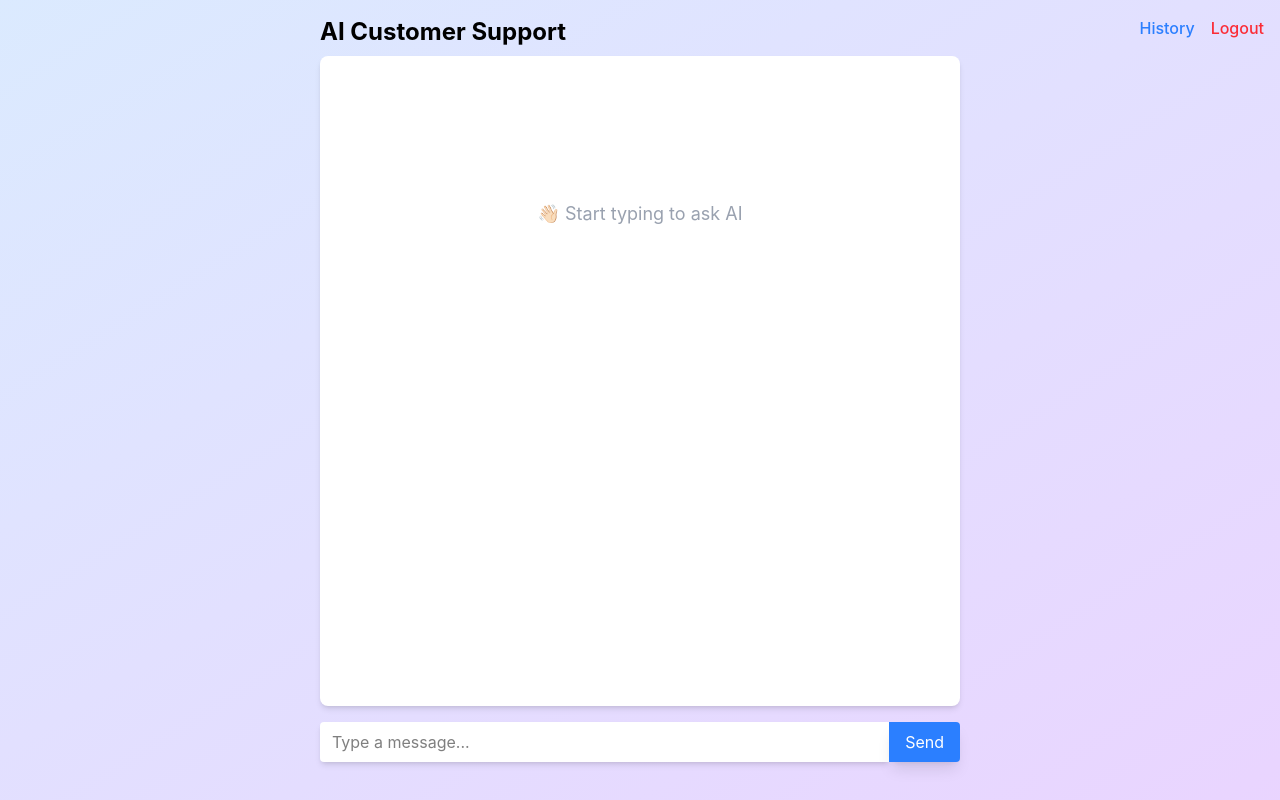
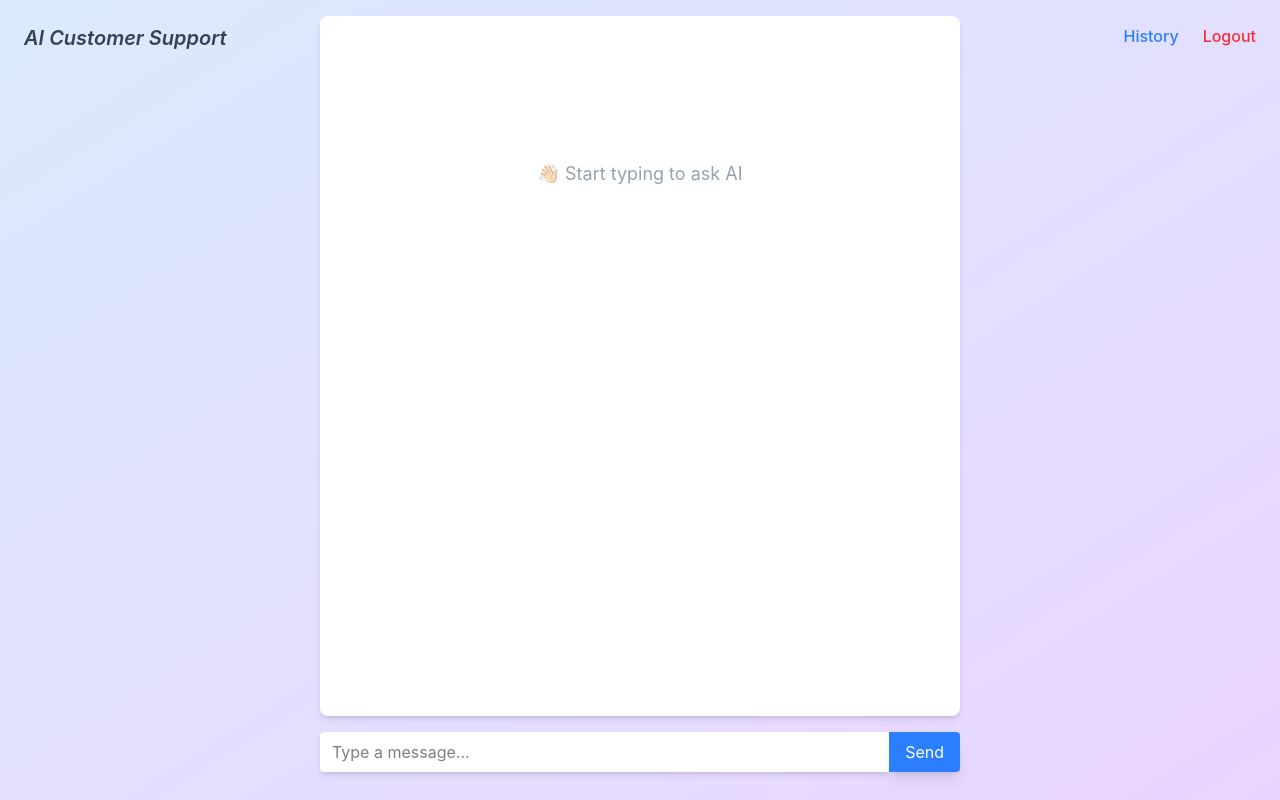
Before and after one commit to BhimaPavanTeja/AI-Customer-Support, a React (Create React App) app in the folder client/: page /chat in a window 1280 px wide. Built offline with nearby package versions, Linux system fonts and the light colour scheme; sample sign-in values are in the browser's storage.

Commit message:
Updated UI Works

```diff
--- a/client/src/components/Chat.js
+++ b/client/src/components/Chat.js
@@ -41,14 +41,16 @@ const Chat = observer(() => {
 
   return (
     <div className="fixed inset-0 w-full h-full flex flex-col bg-gradient-to-br from-blue-100 to-purple-200">
+      <div className="absolute left-6 top-6 text-xl text-center font-semibold italic text-gray-700">
+        AI Customer Support
+      </div>
       <div className="max-w-2xl w-full mx-auto flex flex-col flex-1 p-4">
-        <h1 className="text-2xl font-bold mb-2">AI Customer Support</h1>
         {/* Chat Container */}
-        <nav className="absolute top-4 right-4 mb-4 space-x-4">
+        <nav className="absolute top-6 right-6 mb-6 space-x-6">
           <Link to="/history" className="text-blue-500 font-medium hover:underline">History</Link>
           <Link to="/login" className="text-red-500 font-medium hover:underline">Logout</Link>
         </nav>
-        <div className="rounded-lg max-h-[calc(100vh-150px)] flex-1 overflow-y-auto p-4 bg-white shadow-md">
+        <div className="rounded-lg max-h-[calc(100vh-100px)] flex-1 overflow-y-auto p-4 bg-white shadow-md">
           {/* Placeholder */}
           {chatStore.messages.length === 0 && !chatStore.loading && (
             <div className="text-gray-400 text-lg text-center mt-32">
--- a/client/src/components/ChatHistory.js
+++ b/client/src/components/ChatHistory.js
@@ -33,13 +33,15 @@ function ChatHistory({ userId }) {
 
   return (
     <div className="min-h-screen w-full bg-gradient-to-br from-blue-100 to-purple-200">
+      <div className="absolute left-4 top-4 text-xl text-center font-semibold italic text-gray-700">
+        AI Customer Support
+      </div>
+      <nav className="absolute top-6 right-6 mb-6 space-x-6">
+        <Link to="/chat" className="text-blue-500 font-medium hover:underline">Go to Chat</Link>
+      </nav>
       <div className="max-w-2xl mx-auto p-4">
-        <h1 className="text-2xl font-bold mb-2">AI Customer Support</h1>
         <div className="flex justify-between items-center mb-4">
           <h3 className="text-xl font-semibold">🕘 Chat History</h3>
-          <Link to="/" className="text-blue-600 text-sm underline">
-            ← Back to Chat
-          </Link>
         </div>
 
         {loading ? (
@@ -49,7 +51,7 @@ function ChatHistory({ userId }) {
         ) : history.length === 0 ? (
           <p>No history found.</p>
         ) : (
-          <div className="bg-white p-4 rounded-lg shadow max-h-96 overflow-y-auto space-y-3">
+          <div className="bg-white p-4 rounded-lg shadow-md min-w-[calc(100vw-500px)] max-h-[calc(100vh-80px)] overflow-y-auto space-y-3">
             {history.map((msg, idx) => (
               <div key={idx} className={`flex ${msg.role === "user" ? "justify-end" : "justify-start"}`}>
                 <div className={`rounded px-4 py-2 text-sm ${msg.role === "user" ? "bg-blue-100" : "bg-green-100"}`}>
--- a/client/src/components/Login.js
+++ b/client/src/components/Login.js
@@ -38,19 +38,21 @@ function Login() {
       </h1>
       <div className="bg-white shadow-2xl rounded-2xl px-10 py-8 w-full max-w-sm">
         <div className="flex flex-col items-center mb-6">
-          <h1 className="text-2xl font-bold mb-2">AI Customer Support</h1>
+          <h1 className="text-2xl font-bold italic mb-2">AI Customer Support</h1>
           <p className="text-gray-500 text-sm mt-1">Sign in to your account</p>
         </div>
         <div className="space-y-4">
+          <label for="username" className="font-semibold">Username</label>
           <input
-            placeholder="Username"
+            placeholder="enter your username"
             value={username}
             onChange={(e) => setUsername(e.target.value)}
             className="w-full px-4 py-2 border border-gray-300 rounded-lg focus:outline-none focus:ring-2 focus:ring-blue-400"
           />
+          <label for="password" className="font-semibold">Password</label>
           <input
             type="password"
-            placeholder="Password"
+            placeholder="enter your password"
             value={password}
             onChange={(e) => setPassword(e.target.value)}
             className="w-full px-4 py-2 border border-gray-300 rounded-lg focus:outline-none focus:ring-2 focus:ring-blue-400"
--- a/client/src/components/UploadFAQ.js
+++ b/client/src/components/UploadFAQ.js
@@ -65,6 +65,9 @@ function UploadFAQ() {
           Logout
         </Link>
       </nav>
+      <div className="absolute left-4 top-4 text-xl text-center font-semibold italic text-gray-700">
+        AI Customer Support
+      </div>
       <div className="bg-white shadow-lg rounded-lg p-8 flex flex-col items-center w-full max-w-md">
         <h2 className="text-2xl font-bold mb-4 text-gray-800 text-center">
           📁 Upload FAQ or Company Docs
```
